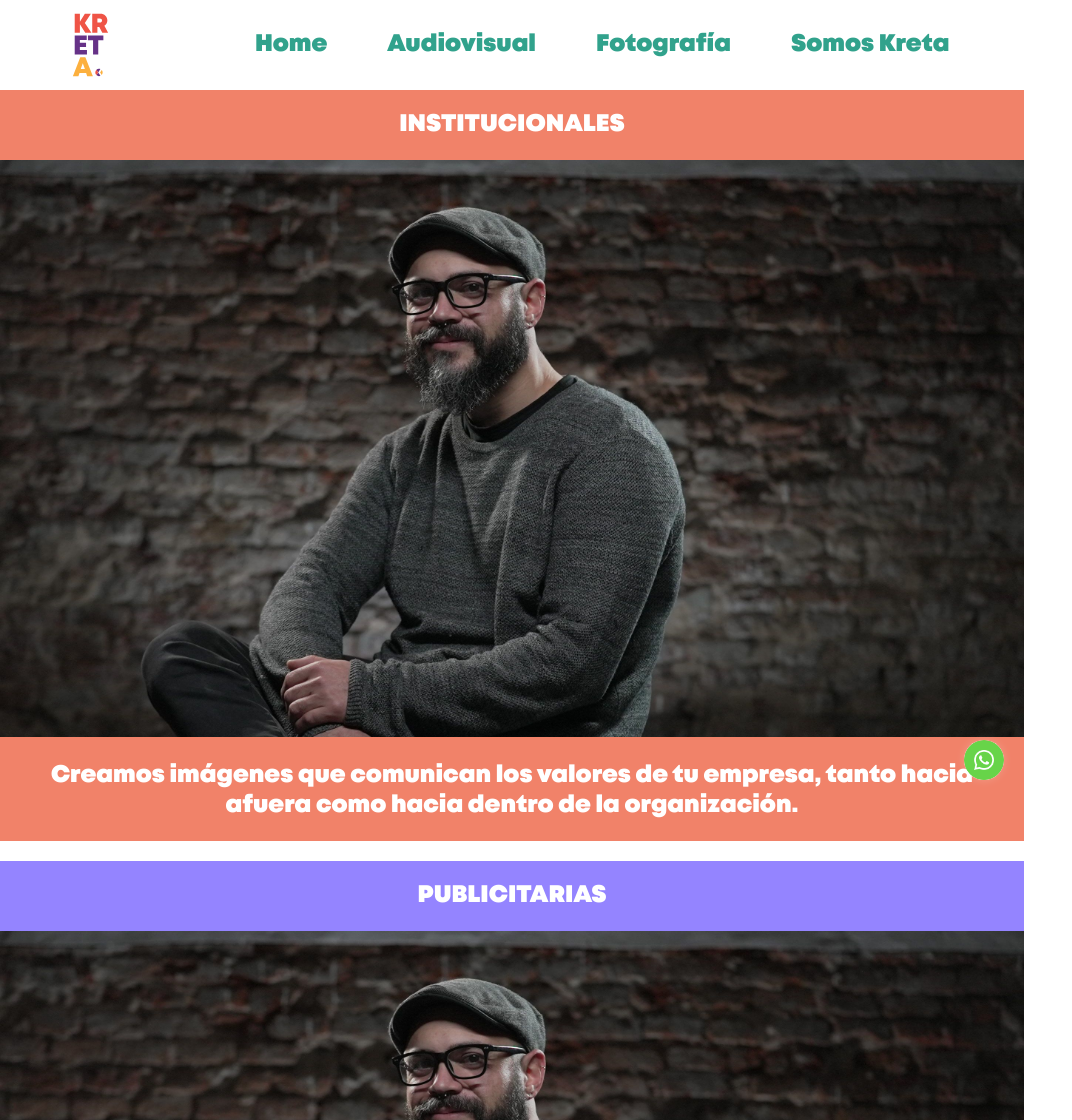
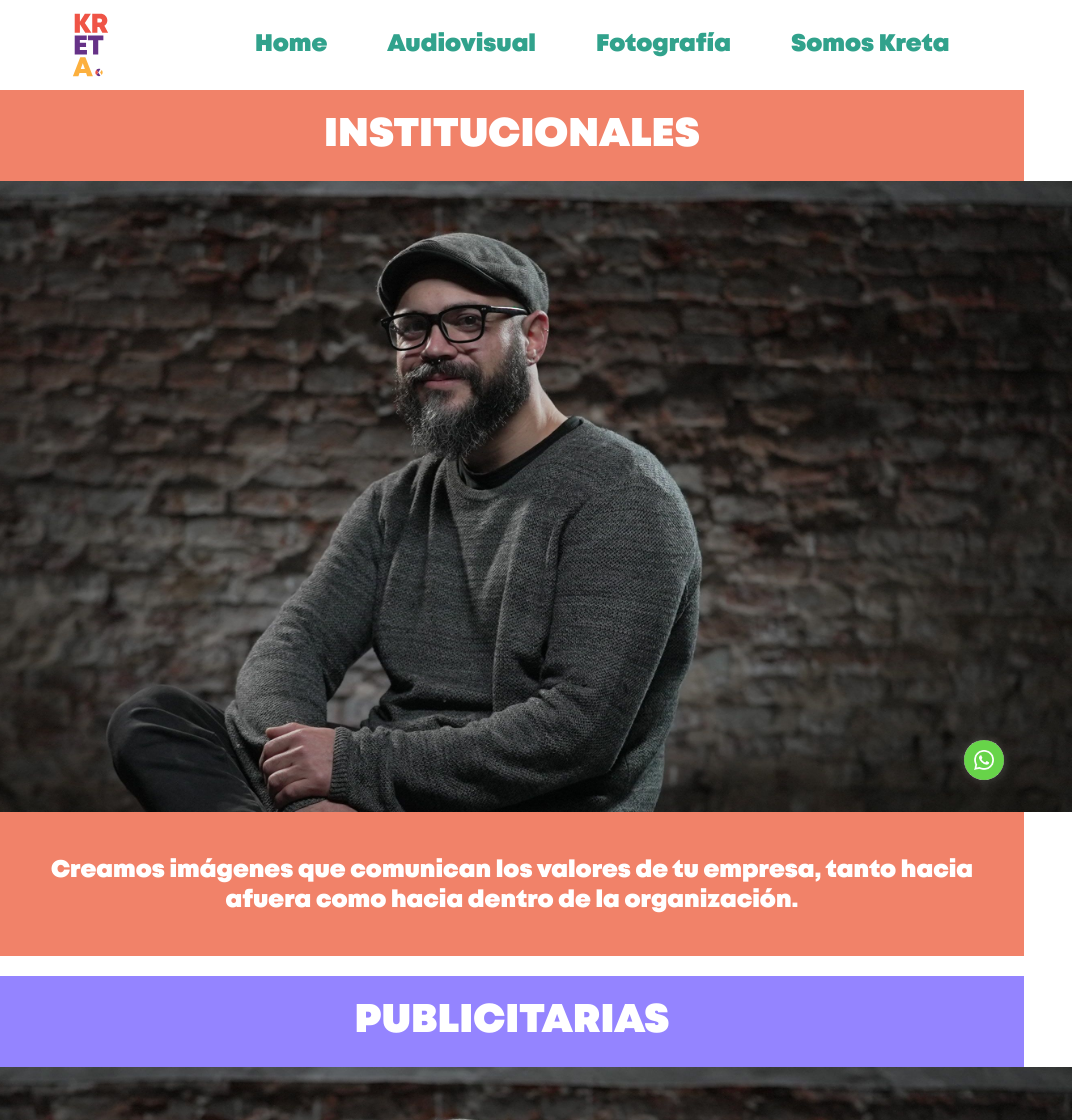
Before and after one commit to Mostro-salvado/Kreta-definitivo2, a React (Create React App) app: page /fotografia in a window 1024 px wide. Shown: the top 1120 px of the page, 1072 px wide, since content can reach past the window. Built offline with nearby package versions, Linux system fonts and the light colour scheme.

Commit message:
Faltan las revisiones, ya esta terminado el css excepto el de pantallas grandes

```diff
--- a/src/assets/css/Audiovisual.css
+++ b/src/assets/css/Audiovisual.css
@@ -1,3 +1,7 @@
 .container-detalle-audiovisual{
+    display: flex;
+    flex-direction: column;
+    justify-content: center;
+    align-items: center;
     margin-top: 90px;
 }
--- a/src/assets/css/DetalleAudiovisual.css
+++ b/src/assets/css/DetalleAudiovisual.css
@@ -102,3 +102,25 @@
     }
 
 }
+/* ESCRITORIO */
+@media only screen and (min-width: 992px) and (max-width: 1199px){
+
+    .video-audiovisual-detalle {
+        width: auto;
+        height: 70vh;
+        overflow: hidden;
+        position: relative;
+        margin: 0;
+        padding: 0;
+        margin-top: 10px;
+        margin-bottom: 10px;
+        display: flex;
+        justify-content: center;
+        align-items: center;
+    }
+    .titulo-audiovisual-detalle{
+        margin-top: 20px;
+        font-size: 40px;
+    }
+
+}
--- a/src/assets/css/DetalleFotografia.css
+++ b/src/assets/css/DetalleFotografia.css
@@ -44,3 +44,24 @@
     margin-bottom: 20px;
     font-size: x-large;
 }
+/* ESCRITORIO */
+@media only screen and (min-width: 992px) and (max-width: 1199px){
+
+    .fotografia-detalle img{
+        width: 140vh;
+        height: auto;
+    }
+    .texto-fotografia-detalle p{
+        font-family: 'Mont-Black', sans-serif;
+        color: #FFFF;
+        margin: 40px;
+    }
+    .titulo-fotografia-detalle{
+        font-family: 'Mont-Black', sans-serif;
+        color: #FFFF;
+        margin-top: 20px;
+        margin-bottom: 20px;
+        font-size: 40px;
+    }
+
+}
--- a/src/assets/css/Somos.css
+++ b/src/assets/css/Somos.css
@@ -49,7 +49,7 @@
         color: #EF5446;
         margin-top: 5px;
         margin-bottom: 35px;
-        font-size: xx-large;
+        font-size: 71px;
         font-family: 'Mont-Black', sans-serif;
     }
 
```
